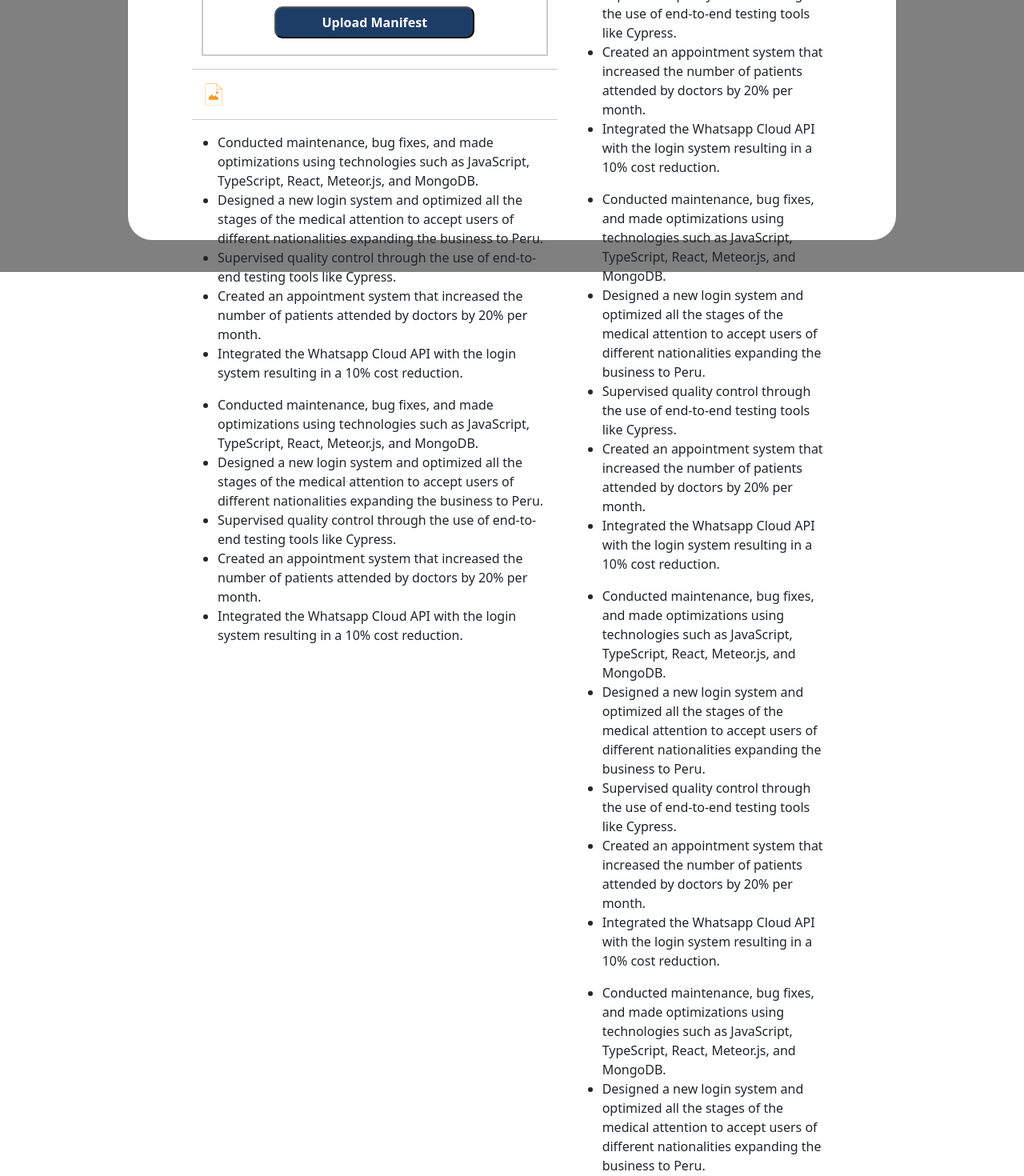
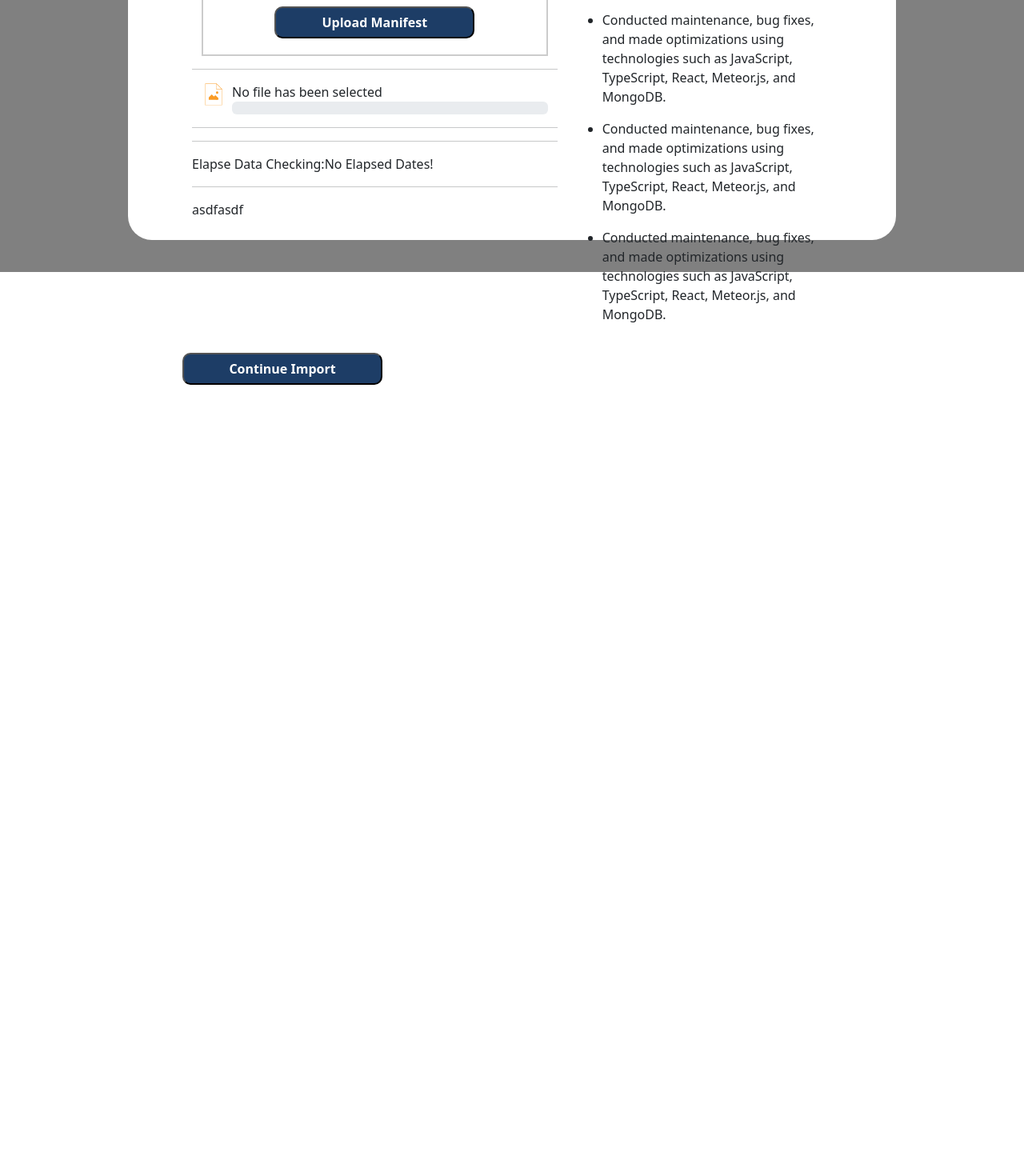
Before and after one commit to GlaucusJoseph/skyhop, a React (Vite) app: page / in a window 1280 px wide. Shown: the part 460-1930 px from the top of the page at 80% size. After the commit the page ends 941 px from the top, so only its background shows below. Built offline with nearby package versions, Linux system fonts and the light colour scheme; the HTML template or start-up script is replaced by a standard one.

Commit message:
Drag and drop base

```diff
--- /dev/null
+++ b/src/Utils/bytesToMB.ts
@@ -0,0 +1,6 @@
+const bytesToMB = (bytes: number) => {
+  const sizeInMB = bytes / 1048576;
+  return sizeInMB.toFixed(2);
+};
+
+export default bytesToMB;
--- a/src/Views/HomeScreen/index.css
+++ b/src/Views/HomeScreen/index.css
@@ -34,3 +34,8 @@
   text-underline-offset: 1.2rem;
   text-decoration-color: rgb(207, 207, 207);
 }
+
+.file-uploaded-text {
+  display: flex;
+  justify-content: space-between;
+}
--- a/src/Views/HomeScreen/index.tsx
+++ b/src/Views/HomeScreen/index.tsx
@@ -1,11 +1,14 @@
-import React, { useState } from "react";
+import React, { useCallback, useEffect, useState } from "react";
 import "./index.css";
 import { useForm } from "react-hook-form";
 import UploadDragAndDrop from "../../Components/UploadDragAndDrop";
 import { PictureIcon } from "../../assets/svg";
+import bytesToMB from "../../Utils/bytesToMB";
 
 const HomeScreen = () => {
   const [errorMessage, setErrorMessage] = useState("");
+  const [selectedFile, setSelectedFile] = useState(null);
+  const [uploadProgress, setUploadProgress] = useState(0);
 
   const {
     handleSubmit,
@@ -17,6 +20,10 @@ const HomeScreen = () => {
       selectedImportName: "",
     },
   });
+
+  useEffect(() => {
+    console.log(selectedFile);
+  }, [selectedFile]);
 
   const onSubmitFullRegister = async (data: any) => {
     console.log(data);
@@ -56,39 +63,69 @@ const HomeScreen = () => {
                   <div className="col-12">
                     <label>Select a manifest that you'd like to import</label>
                     <div className="container">
-                      <UploadDragAndDrop />
+                      <UploadDragAndDrop setSelectedFile={setSelectedFile} />
                     </div>
                   </div>
                   <hr />
                   <div className="col-12">
                     <div className="container">
-                      <PictureIcon width={"30"} height={"30"} />
+                      <div className="row">
+                        <div className="col-1">
+                          <PictureIcon width={"30"} height={"30"} />
+                        </div>
+                        <div className="col-11">
+                          <div className="row">
+                            <div className="col-12 file-uploaded-text">
+                              {selectedFile && (
+                                <>
+                                  <div className="file-name">
+                                    {selectedFile.name}
+                                  </div>
+                                  <div className="file-size">
+                                    {bytesToMB(selectedFile.size)}MB
+                                  </div>
+                                </>
+                              )}
+                              {!selectedFile && (
+                                <div>No file has been selected</div>
+                              )}
+                            </div>
+                            <div className="col-12">
+                              <div
+                                className="progress"
+                                style={{ width: "100%" }}
+                              >
+                                <div
+                                  className="progress-bar"
+                                  role="progressbar"
+                                  style={{ width: `${uploadProgress}%` }}
+                                  aria-valuenow={uploadProgress}
+                                  aria-valuemin={0}
+                                  aria-valuemax={100}
+                                ></div>
+                              </div>
+                            </div>
+                          </div>
+                        </div>
+                      </div>
                     </div>
                   </div>
                   <hr />
+                  <hr />
+                  <div className="col-12">
+                    <label>Elapse Data Checking:</label>
+                    <label>No Elapsed Dates!</label>
+                  </div>
+                  <hr />
+                  <div className="col-12">asdfasdf</div>
+                </div>
+                <div className="col-5">
                   <div className="col-12">
                     <ul>
                       <li>
                         Conducted maintenance, bug fixes, and made optimizations
                         using technologies such as JavaScript, TypeScript,
                         React, Meteor.js, and MongoDB.
-                      </li>
-                      <li>
-                        Designed a new login system and optimized all the stages
-                        of the medical attention to accept users of different
-                        nationalities expanding the business to Peru.
-                      </li>
-                      <li>
-                        Supervised quality control through the use of end-to-end
-                        testing tools like Cypress.
-                      </li>
-                      <li>
-                        Created an appointment system that increased the number
-                        of patients attended by doctors by 20% per month.
-                      </li>
-                      <li>
-                        Integrated the Whatsapp Cloud API with the login system
-                        resulting in a 10% cost reduction.
                       </li>
                     </ul>
                   </div>
@@ -99,50 +136,14 @@ const HomeScreen = () => {
                         using technologies such as JavaScript, TypeScript,
                         React, Meteor.js, and MongoDB.
                       </li>
-                      <li>
-                        Designed a new login system and optimized all the stages
-                        of the medical attention to accept users of different
-                        nationalities expanding the business to Peru.
-                      </li>
-                      <li>
-                        Supervised quality control through the use of end-to-end
-                        testing tools like Cypress.
-                      </li>
-                      <li>
-                        Created an appointment system that increased the number
-                        of patients attended by doctors by 20% per month.
-                      </li>
-                      <li>
-                        Integrated the Whatsapp Cloud API with the login system
-                        resulting in a 10% cost reduction.
-                      </li>
                     </ul>
                   </div>
-                </div>
-                <div className="col-5">
                   <div className="col-12">
                     <ul>
                       <li>
                         Conducted maintenance, bug fixes, and made optimizations
                         using technologies such as JavaScript, TypeScript,
                         React, Meteor.js, and MongoDB.
-                      </li>
-                      <li>
-                        Designed a new login system and optimized all the stages
-                        of the medical attention to accept users of different
-                        nationalities expanding the business to Peru.
-                      </li>
-                      <li>
-                        Supervised quality control through the use of end-to-end
-                        testing tools like Cypress.
-                      </li>
-                      <li>
-                        Created an appointment system that increased the number
-                        of patients attended by doctors by 20% per month.
-                      </li>
-                      <li>
-                        Integrated the Whatsapp Cloud API with the login system
-                        resulting in a 10% cost reduction.
                       </li>
                     </ul>
                   </div>
@@ -153,23 +154,6 @@ const HomeScreen = () => {
                         using technologies such as JavaScript, TypeScript,
                         React, Meteor.js, and MongoDB.
                       </li>
-                      <li>
-                        Designed a new login system and optimized all the stages
-                        of the medical attention to accept users of different
-                        nationalities expanding the business to Peru.
-                      </li>
-                      <li>
-                        Supervised quality control through the use of end-to-end
-                        testing tools like Cypress.
-                      </li>
-                      <li>
-                        Created an appointment system that increased the number
-                        of patients attended by doctors by 20% per month.
-                      </li>
-                      <li>
-                        Integrated the Whatsapp Cloud API with the login system
-                        resulting in a 10% cost reduction.
-                      </li>
                     </ul>
                   </div>
                   <div className="col-12">
@@ -179,80 +163,14 @@ const HomeScreen = () => {
                         using technologies such as JavaScript, TypeScript,
                         React, Meteor.js, and MongoDB.
                       </li>
-                      <li>
-                        Designed a new login system and optimized all the stages
-                        of the medical attention to accept users of different
-                        nationalities expanding the business to Peru.
-                      </li>
-                      <li>
-                        Supervised quality control through the use of end-to-end
-                        testing tools like Cypress.
-                      </li>
-                      <li>
-                        Created an appointment system that increased the number
-                        of patients attended by doctors by 20% per month.
-                      </li>
-                      <li>
-                        Integrated the Whatsapp Cloud API with the login system
-                        resulting in a 10% cost reduction.
-                      </li>
-                    </ul>
-                  </div>
-                  <div className="col-12">
-                    <ul>
-                      <li>
-                        Conducted maintenance, bug fixes, and made optimizations
-                        using technologies such as JavaScript, TypeScript,
-                        React, Meteor.js, and MongoDB.
-                      </li>
-                      <li>
-                        Designed a new login system and optimized all the stages
-                        of the medical attention to accept users of different
-                        nationalities expanding the business to Peru.
-                      </li>
-                      <li>
-                        Supervised quality control through the use of end-to-end
-                        testing tools like Cypress.
-                      </li>
-                      <li>
-                        Created an appointment system that increased the number
-                        of patients attended by doctors by 20% per month.
-                      </li>
-                      <li>
-                        Integrated the Whatsapp Cloud API with the login system
-                        resulting in a 10% cost reduction.
-                      </li>
-                    </ul>
-                  </div>
-                  <div className="col-12">
-                    <ul>
-                      <li>
-                        Conducted maintenance, bug fixes, and made optimizations
-                        using technologies such as JavaScript, TypeScript,
-                        React, Meteor.js, and MongoDB.
-                      </li>
-                      <li>
-                        Designed a new login system and optimized all the stages
-                        of the medical attention to accept users of different
-                        nationalities expanding the business to Peru.
-                      </li>
-                      <li>
-                        Supervised quality control through the use of end-to-end
-                        testing tools like Cypress.
-                      </li>
-                      <li>
-                        Created an appointment system that increased the number
-                        of patients attended by doctors by 20% per month.
-                      </li>
-                      <li>
-                        Integrated the Whatsapp Cloud API with the login system
-                        resulting in a 10% cost reduction.
-                      </li>
                     </ul>
                   </div>
                 </div>
               </div>
             </div>
+            <button className="uploadManifestButton" type="submit">
+              Continue Import
+            </button>
           </form>
         </div>
       </div>
```
Also changed, not shown: src/Components/UploadDragAndDrop/index.tsx (+3 -7 lines).
